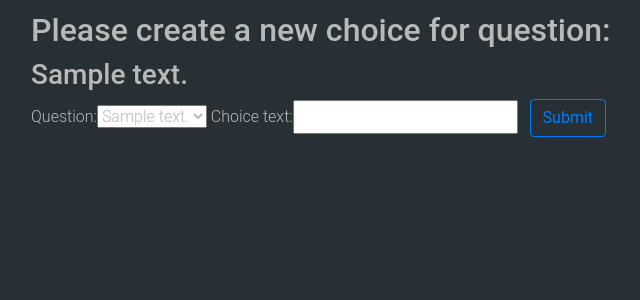
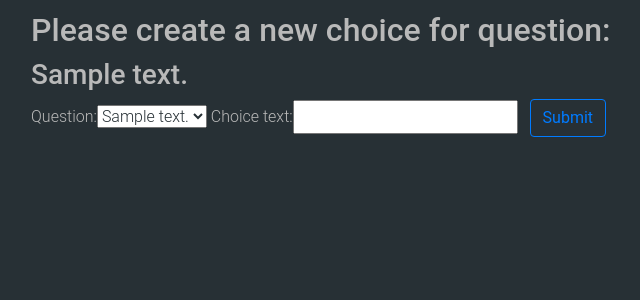
Before and after one commit to NielsTalens/ct-training, a Django app: page /polls/1/create-choice/ in a window 1280 px wide. Shown: the part 338-638 px from the top of the page, without its empty margins (54-694 px from the left). Run offline with Django 3.2, Linux system fonts and the light colour scheme; tables that the repository leaves empty hold one stand-in row (values such as "Sample post"); some libraries are stand-ins or nearby versions.

Commit message:
feature: base.css styling

```diff
--- a/polls/static/styles/base.css
+++ b/polls/static/styles/base.css
@@ -9,8 +9,15 @@ body {
   background: rgb(39, 48, 53);
 }
 
+body {
+  color: #b9b9b9;
+}
+
+select {
+  color: rgb(39, 48, 53);
+}
+
 body, select {
-  color: #b9b9b9;
   font-family: "Roboto", Helvetica, sans-serif;
   font-size: 12pt;
   font-weight: 300;
```
